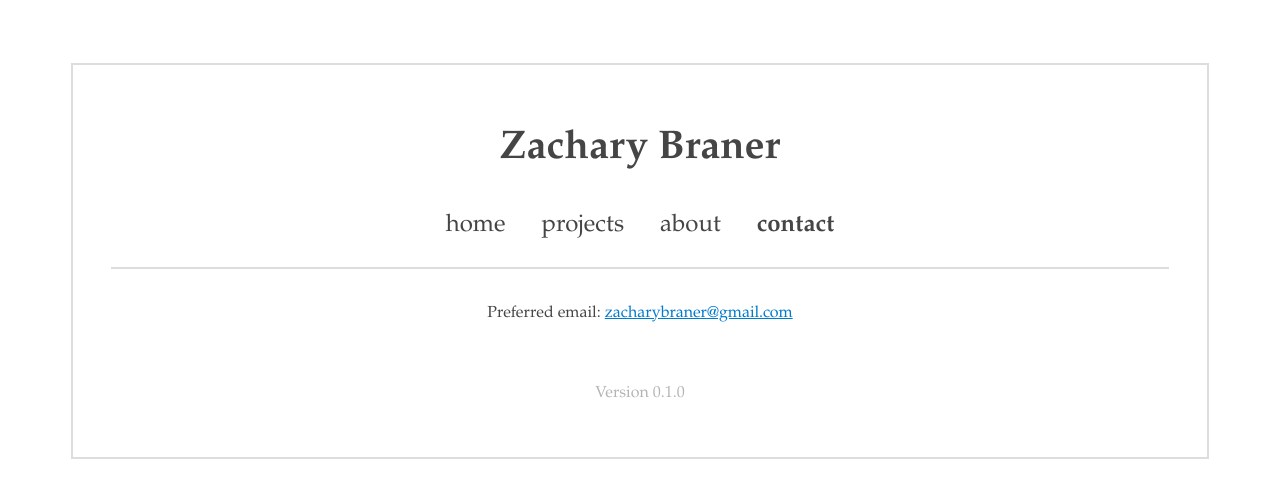
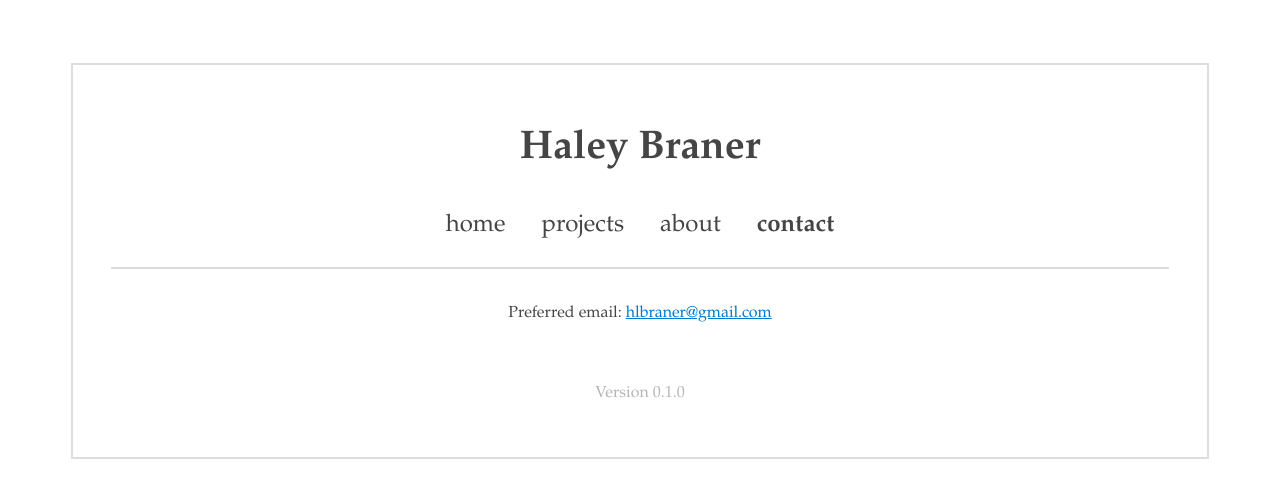
Before and after one commit to hbraner/hbraner.github.io, a plain HTML site: page contact.html in a window 1280 px wide. Drawn offline with Linux system fonts and the light colour scheme.

Commit message:
name replace

```diff
--- a/contact.html
+++ b/contact.html
@@ -2,7 +2,7 @@
 <html>
 
 <head>
-  <title>Zachary Braner</title>
+  <title>Haley Braner</title>
   <link rel="stylesheet" href="style.css">
 </head>
 
@@ -10,7 +10,7 @@
   <div id="top-container">
     <!-- Header -->
     <header>
-          <h1 id="name-header"><a href="index.html">Zachary Braner</a></h1>
+          <h1 id="name-header"><a href="index.html">Haley Braner</a></h1>
 
         <!-- Navigation Bar -->
         <div id="navigation-bar" class="flex-container">
@@ -27,7 +27,7 @@
     <!-- Main body section -->
     <div class="content">
       <article>
-        <p style="text-align: center;">Preferred email: <a href="mailto:zacharybraner@gmail.com?Subject=Hello%20Zachary" target="_top">zacharybraner@gmail.com</a></p>
+        <p style="text-align: center;">Preferred email: <a href="mailto:zacharybraner@gmail.com?Subject=Hello%20Zachary" target="_top">hlbraner@gmail.com</a></p>
       </article>
 
     </div>
```
Also changed, not shown: about.html (+2 -2 lines), index.html (+2 -2 lines).
